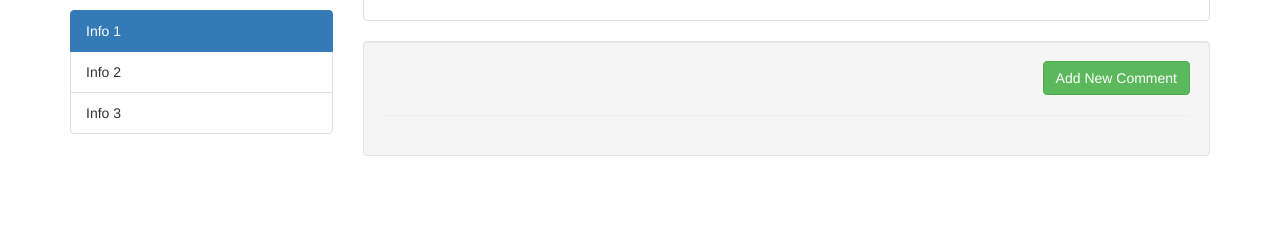
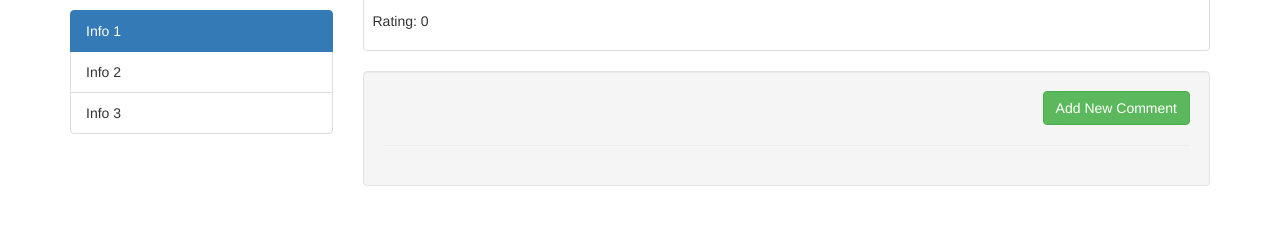
Before and after one commit to Junhano/Yelp-Camp, a Node project: template views/show.ejs in a window 1280 px wide. Shown: the part 111-352 px from the top of the page. Run offline with Node 20 templates, Linux system fonts and the light colour scheme; the template is opened without the code that fills it, so the values that code supplies are empty; some libraries are stand-ins or nearby versions.

Commit message:
Add rating system and fix delete comment bugs

```diff
--- a/models/Comment.js
+++ b/models/Comment.js
@@ -2,6 +2,7 @@ var mongoose = require('mongoose')
 
 var commentSchema = new mongoose.Schema({
 	text: String,
+	rating: Number,
 	author: {
 		id: {
 			type: mongoose.Schema.Types.ObjectId,
--- a/routes/campground.js
+++ b/routes/campground.js
@@ -73,7 +73,7 @@ router.delete('/campgrounds/:id', middleware.checkCampgroundOwnerShip, function(
 		if(err){
 			console.log(err)
 		}
-		Comment.deleteMany( {_id: { $in: element.comments } }, (err) => {
+		Comment.deleteMany( {_id: { $in: element.comment } }, (err) => {
 		if (err) {
 			console.log(err);
 		}
--- a/routes/comment.js
+++ b/routes/comment.js
@@ -24,7 +24,7 @@ router.post('/campgrounds/:id/comment', middleware.isLoggedIn, function(req, res
 			console.log(err);
 		}
 		else{
-			Comment.create({text: req.body.comment, author: {id: req.user, username: req.user.username}}, function(err, newcomment){
+			Comment.create({text: req.body.comment, rating: req.body.rating, author: {id: req.user, username: req.user.username}}, function(err, newcomment){
 				if (err){
 					console.log(err)
 				}
--- a/views/comment/new.ejs
+++ b/views/comment/new.ejs
@@ -8,6 +8,9 @@
 		<form action = '/campgrounds/<%= element._id %>/comment' method = 'POST'>
 			<div class = "form-group">
 				<input class = "form-control" type = 'text' name = "comment" placeholder = 'comment'>
+			</div>
+			<div class = 'form-group'>
+				<input class = "form-control" type = "number" name = "rating" placeholder = "rating">
 			</div>
 			<div class = "form-group">
 				<button class = "btn btn-lg btn-primary btn-block">
--- a/views/show.ejs
+++ b/views/show.ejs
@@ -20,6 +20,17 @@
 					<p><%= element.description%><p>
 					<p>
 						<em>-Created by <%= element.author.name %></em>
+					</p>
+					<p>
+						<% let total = 0 %>
+						<% element.comment.forEach(function(comments){ %>
+						<% total += comments.rating %>
+						<% }) %>
+						<% let campground_rating = 0 %>
+						<% if (element.comment.length != 0){ %>
+						<% campground_rating = total / element.comment.length %>
+						<% } %>
+						Rating: <%= campground_rating %>
 					</p>
 					<% if (currentUser && element.author.id.equals(currentUser._id)){ %>
 					<a class = "btn btn-warning" href = "/campgrounds/<%= element._id %>/edit">Edit Campground Page</a>
```
